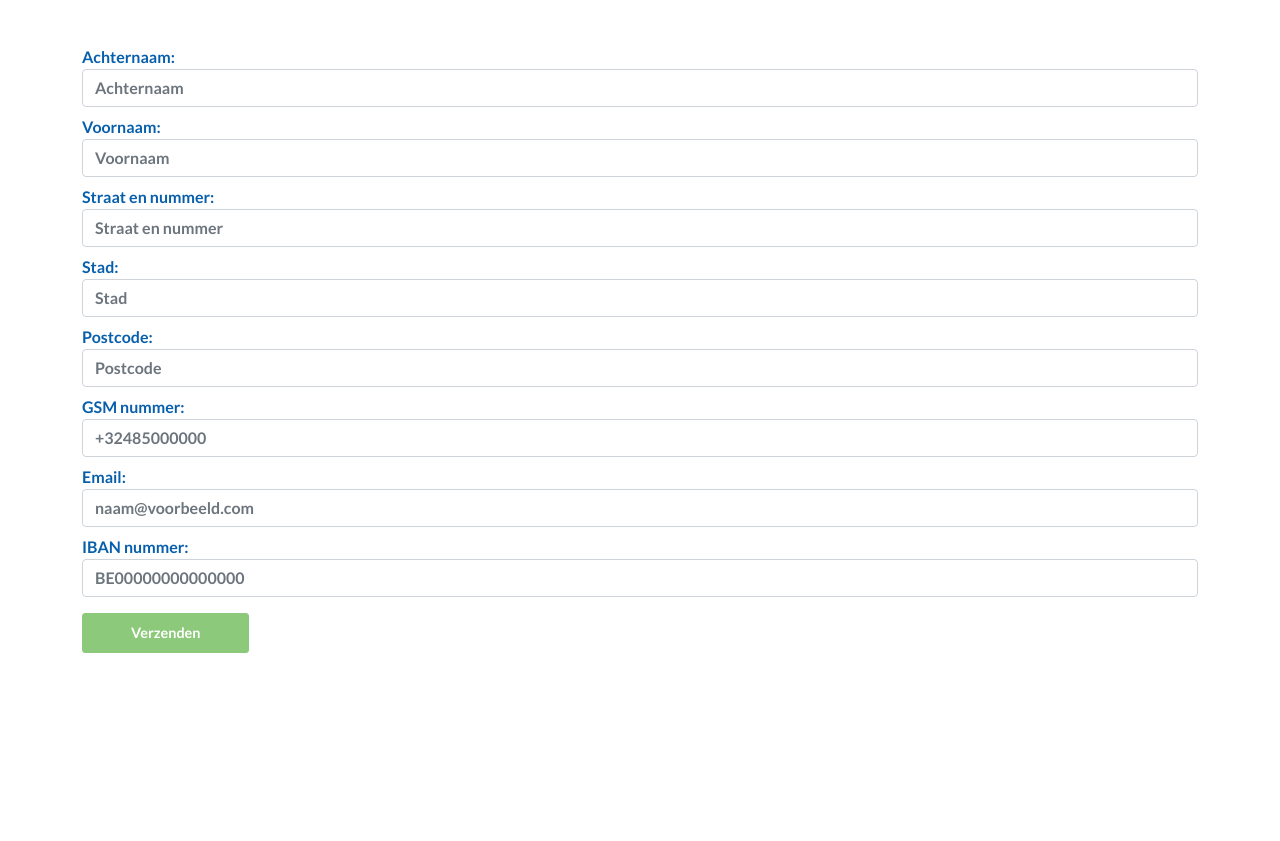
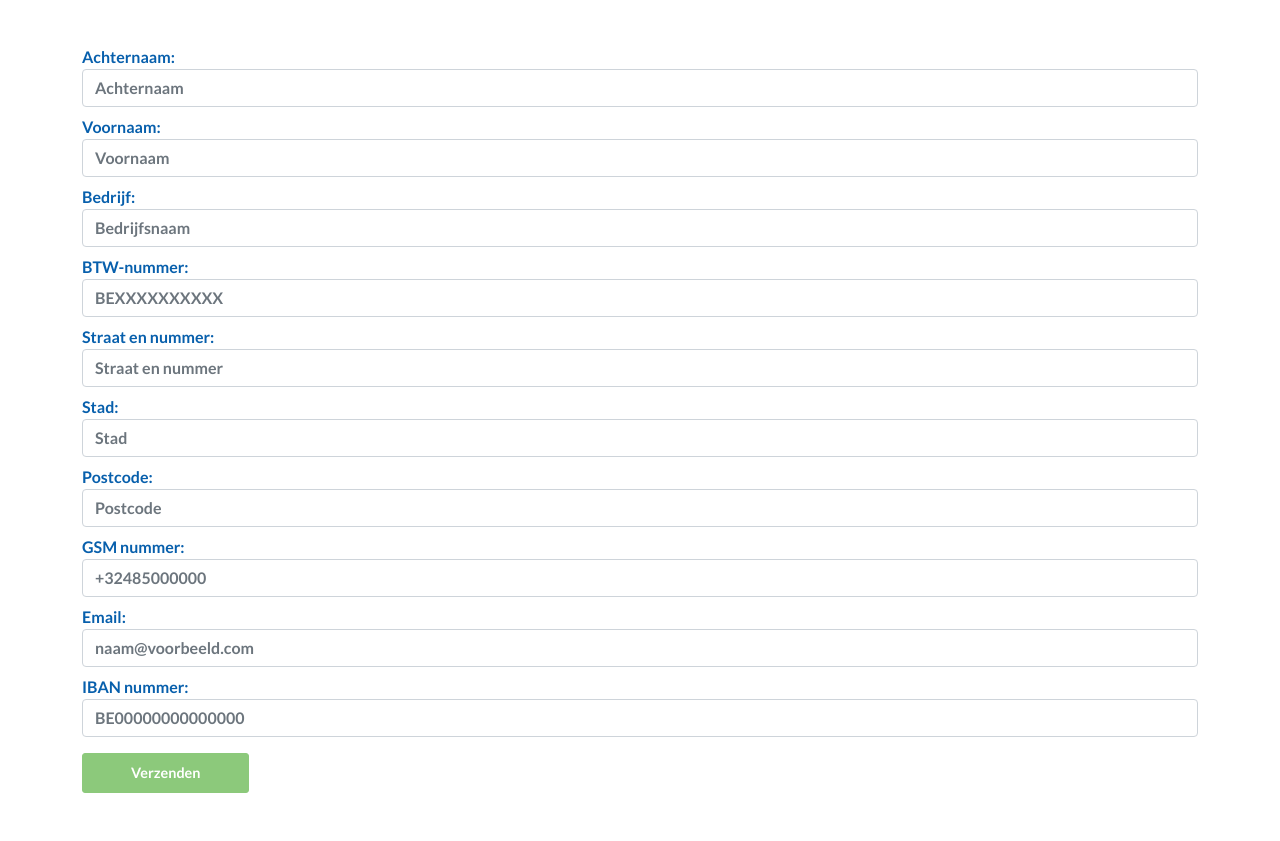
Before and after one commit to lejaeghere-development/WebsiteDeliverYves, a web app: file twikey/d8918692-b3e5-11eb-8529-0242ac130003.html in a window 1280 px wide. Shown: the part 295-1136 px from the top of the page. Before the commit the page ends 948 px from the top, so only its background shows below. Run offline with its HTML, style and script files only (its server is not run), Linux system fonts and the light colour scheme.

Commit message:
add btw number and company name twikey

```diff
--- a/js/twikey.js
+++ b/js/twikey.js
@@ -1,21 +1,18 @@
 
 
 function getLogin() {
-  //const errorMessage = document.getElementById("errorMessage");
-  //const errorDiv = document.getElementById("errorDiv");
   const iban = document.getElementById("iban").value;
   const email = document.getElementById("email").value;
   const lastname = document.getElementById("lastname").value;
   const firstname = document.getElementById("firstname").value;
+  const vatno = document.getElementById("vatno").value;
+  const companyName = document.getElementById("companyName").value;
   const phone = document.getElementById("phone").value;
   const address = document.getElementById("address").value;
   const city = document.getElementById("city").value;
   const zip = document.getElementById("zip").value;
   const url = "https://twikey-deliveryves.herokuapp.com";
-  // if (!lastname) {
-  //   errorDiv.style.display = "block";
-  //   errorMessage.innerHTML = "Vul uw naam correct in";
-  // }
+
 
   var requestOptions = {
     method: "GET",
@@ -23,17 +20,20 @@ function getLogin() {
   };
 
   fetch(`${url}/api/twikey/login`, requestOptions)
+
     .then(function(response) {
       const data = response.json();
-      console.log(data);
       return data;
     })
     .then(function(data) {
+      console.log(data.Authorization);
       const apiToken = data.Authorization;
       let parsedata = {
         iban,
         email,
         lastname,
+        vatno,
+        companyName,
         phone,
         address,
         firstname,
@@ -50,11 +50,13 @@ function getLogin() {
         body: JSON.stringify(parsedata)
       };
 
+      console.log(parsedata);
       fetch(`${url}/api/twikey/nieuweklant`, requestOptions)
+
         .then(response => response.json())
-        .then(result => (window.location.href = result)) // (window.location.href = result))
+        .then(result => (console.log(result)))
+        .then(result => (window.location.href  = result))
         .catch(error => console.log("error", error));
     })
     .catch(error => console.log("error", error));
-
 };
--- a/twikey/d8918692-b3e5-11eb-8529-0242ac130003.html
+++ b/twikey/d8918692-b3e5-11eb-8529-0242ac130003.html
@@ -81,6 +81,14 @@
             <input type="text" class="form-control" id="firstname" placeholder="Voornaam">
         </div>
         <div class="form-group mb-2">
+          <label for="achternaam">Bedrijf:</label>
+          <input type="text" class="form-control" id="companyName" placeholder="Bedrijfsnaam">
+      </div>
+      <div class="form-group mb-2">
+        <label for="achternaam">BTW-nummer:</label>
+        <input type="text" class="form-control" id="vatno" placeholder="BEXXXXXXXXXX">
+    </div>
+        <div class="form-group mb-2">
             <label for="address">Straat en nummer:</label>
             <input type="text" class="form-control" id="address" placeholder="Straat en nummer">
         </div>
--- a/views/contact.html
+++ b/views/contact.html
@@ -78,6 +78,7 @@
       </div>
     </nav>
   </header>
+  <main style="min-height: 100vh;">
   <div class="container">
     <div class="form">
       <div class="contact-info">
@@ -141,6 +142,7 @@
       </div>
     </div>
   </div>
+</main>
   <footer class="bg-light text-center text-lg-start">
     <div class="text-center p-3">
       <a class="text-dark" href="/views/privacy-policy.html">Privacy policy</a>
--- a/views/faq.html
+++ b/views/faq.html
@@ -82,6 +82,7 @@
         </nav>
     </header>
 
+    <main style="min-height: 100vh;">
     <!--------------------------- FAQ section -------------------------------
     ------------------------------------------------------------------------->
     <section class="accordion-section clearfix mt-3" aria-label="Question Accordions">
@@ -372,7 +373,7 @@
 
             </div> <!-- End container -->
     </section> <!-- End section -->
-
+</main>
     <footer class="bg-light text-center text-lg-start">
         <div class="text-center p-3">
           <a class="text-dark" href="/views/privacy-policy.html">Privacy policy</a>
```
Also changed, not shown: images/dranken/bru-bruis-1L_590x.png (added).
